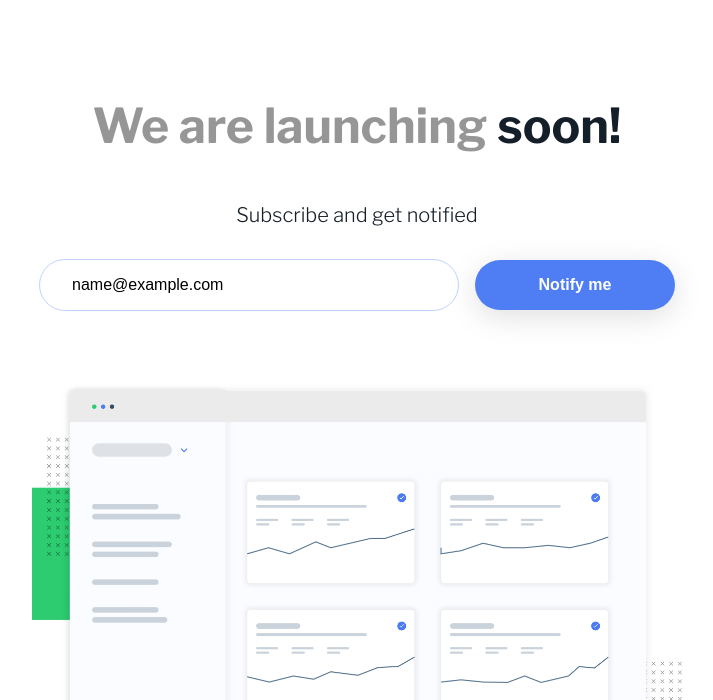
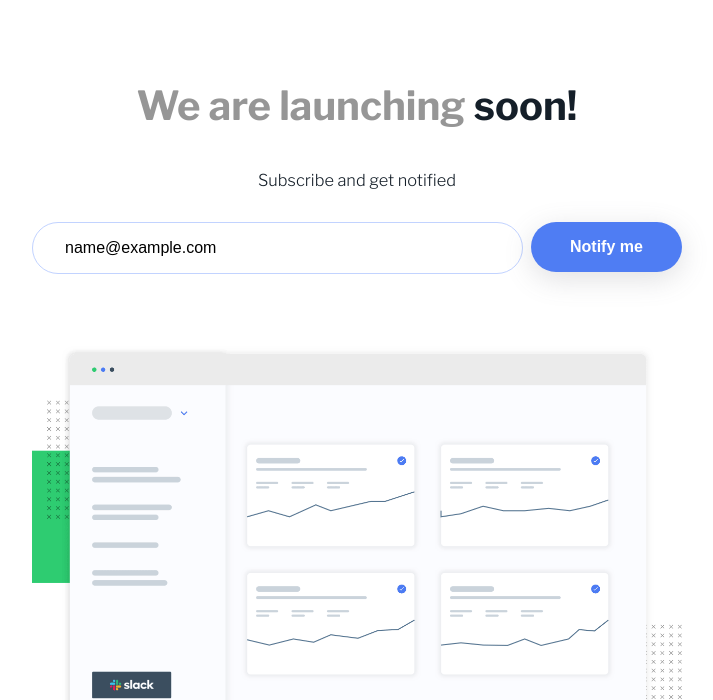
Before and after one commit to Just9krish/PING-comming-soon, a plain HTML site: page index.html in a window 1280 px wide. Both pictures are taken after typing "name@example.com" into the empty fields and a click on the button "Notify me". Shown: the part 100-800 px from the top of the page, without its empty margins (283-996 px from the left). Drawn offline with nearby package versions, Linux system fonts and the light colour scheme.

Commit message:
fully completed

```diff
--- a/index.html
+++ b/index.html
@@ -12,7 +12,7 @@
       href="./images/favicon-32x32.png"
     />
 
-    <link rel="stylesheet" href="style.css">
+    <link rel="stylesheet" href="style.css" />
     <title>Frontend Mentor | Ping coming soon page</title>
 
     <script
@@ -29,17 +29,18 @@
       </header>
 
       <form action="#" class="notify">
-        <input
-          type="email"
-          class="form_input"
-          placeholder="Your email address"
-        />
+        <div class="notify__container">
+          <input
+            type="email"
+            class="form_input"
+            placeholder="Your email address"
+          />
+          <div class="error__container">
+            <small class="form_error hidden"></small>
+          </div>
+        </div>
         <button class="form_btn">Notify me</button>
       </form>
-
-      <div class="form_error hidden">
-        <small>please provide a valid email address</small>
-      </div>
 
       <picture>
         <img src="./images/illustration-dashboard.png" alt="" />
@@ -47,9 +48,15 @@
 
       <footer>
         <div class="socials">
-          <a href="#" class="social_icon__links" aria-label="Ping's Facebook"><i aria-hidden="true" class="fab fa-facebook-f social-icon"></i></a>
-          <a href="#" class="social_icon__links" aria-label="Ping's Twitter"><i aria-hidden="true" class="fab fa-twitter social-icon"></i></a>
-          <a href="#" class="social_icon__links" aria-label="Ping's Instagram"><i aria-hidden="true" class="fab fa-instagram social-icon"></i></a>
+          <a href="#" class="social_icon__links" aria-label="Ping's Facebook"
+            ><i aria-hidden="true" class="fab fa-facebook-f social-icon"></i
+          ></a>
+          <a href="#" class="social_icon__links" aria-label="Ping's Twitter"
+            ><i aria-hidden="true" class="fab fa-twitter social-icon"></i
+          ></a>
+          <a href="#" class="social_icon__links" aria-label="Ping's Instagram"
+            ><i aria-hidden="true" class="fab fa-instagram social-icon"></i
+          ></a>
         </div>
         <p class="copyright">&copy; Copyright Ping. All rights reserved.</p>
       </footer>
--- a/main.js
+++ b/main.js
@@ -3,10 +3,27 @@ const input = document.querySelector(".form_input");
 const errorText = document.querySelector(".form_error");
 
 button.addEventListener("click", (e) => {
+
   e.preventDefault();
 
-  input.classList.add("error");
-  errorText.classList.remove("hidden");
+  let inputText = document.querySelector(".form_input").value;
+
+  const mailRex =
+    /^[a-zA-Z0-9.!#$%&'*+/=?^_`{|}~-]+@[a-zA-Z0-9-]+(?:\.[a-zA-Z0-9-]+)*$/;
+
+  if (inputText.match(mailRex)) {
+    input.classList.remove("error");
+    errorText.classList.add("hidden");
+    alert("You have subscribed");
+  } else if (inputText === "") {
+    errorText.textContent = "Please enter your email first.";
+    input.classList.add("error");
+    errorText.classList.remove("hidden");
+  } else {
+    errorText.textContent = "Please provide valid email address.";
+    input.classList.add("error");
+    errorText.classList.remove("hidden");
+  }
 
   setTimeout(() => {
     input.classList.remove("error");
--- a/style.css
+++ b/style.css
@@ -55,7 +55,7 @@ img {
 header h1 {
     margin-top: 2em;
     margin-bottom: 1em;
-    font-size: 3rem;
+    font-size: 2.5rem;
     color: var(--Gray);
 }
 
@@ -64,7 +64,7 @@ header h1 span {
 }
 
 p {
-    font-size: 1.25rem;
+    font-size: 1.025rem;
 }
 
 .notify {
@@ -72,6 +72,10 @@ p {
     justify-content: center;
     flex-direction: column;
     margin-top: 2em;
+}
+
+.notify__container {
+    width: 100%;
 }
 
 .hidden {
@@ -85,16 +89,17 @@ button {
 }
 
 input {
-    margin-bottom: 0.625em;
     padding-left: 2em;
     font-size: 1em;
     border: 1px solid var(--Pale-Blue);
+    width: 100%;
 }
 
 button {
     font-size: 1rem;
     font-weight: 600;
     border: none;
+    margin-top: 0.625em;
     background-color: var(--Blue);
     color: #fff;
     box-shadow: rgba(100, 100, 111, 0.2) 0px 7px 29px 0px;
@@ -109,10 +114,14 @@ button:hover {
     position: relative;
 }
 
+.error__container {
+    width: 100%;
+    text-align: left;
+}
+
 .form_error {
     margin-top: 0.25em;
     margin-left: 2em;
-    text-align: left;
     font-style: italic;
     color: var(--Light-Red);
 }
@@ -154,7 +163,7 @@ picture {
 @media only screen and (min-width: 600px) {
     .notify {
         flex-direction: row;
-        align-items: center;
+        align-items: flex-start;
     }
 
     input {
@@ -166,5 +175,6 @@ picture {
     button {
         flex-basis: 200px;
         margin-left: 0.5em;
+        margin-top: 0%;
     }
 }
```
